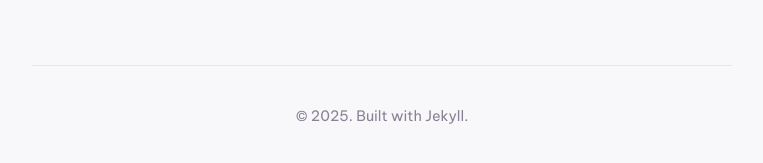
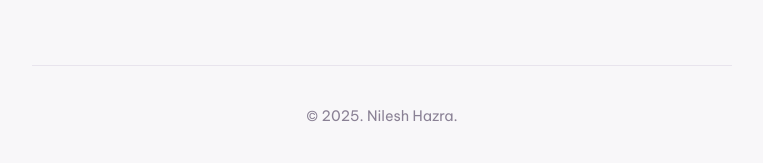
Before and after one commit to nileshhazra/second-brain, a Jekyll site: the page built from index.md, in a window 1280 px wide. Shown: the part 598-761 px from the top of the page, without its empty margins (258-1021 px from the left). Built offline with Jekyll 4.4.1, drawn with Linux system fonts in a browser that asks for light colours; some of the changed lines change nothing that is shown.

Commit message:
update links and footer

```diff
--- a/_layouts/default.html
+++ b/_layouts/default.html
@@ -26,10 +26,10 @@
     </div>
     <div class="header-controls">
       <div class="social-links">
-        <a href="#" aria-label="GitHub">
+        <a href="https://github.com/nileshhazra" aria-label="GitHub">
           <svg xmlns="http://www.w3.org/2000/svg" width="24" height="24" viewBox="0 0 24 24" fill="none" stroke="currentColor" stroke-width="2" stroke-linecap="round" stroke-linejoin="round"><path d="M9 19c-5 1.5-5-2.5-7-3m14 6v-3.87a3.37 3.37 0 0 0-.94-2.61c3.14-.35 6.44-1.54 6.44-7A5.44 5.44 0 0 0 20 4.77 5.07 5.07 0 0 0 19.91 1S18.73.65 16 2.48a13.38 13.38 0 0 0-7 0C6.27.65 5.09 1 5.09 1A5.07 5.07 0 0 0 5 4.77a5.44 5.44 0 0 0-1.5 3.78c0 5.42 3.3 6.61 6.44 7A3.37 3.37 0 0 0 9 18.13V22"></path></svg>
         </a>
-        <a href="#" aria-label="Twitter">
+        <a href="https://x.com/nileshhazra" aria-label="Twitter">
            <svg xmlns="http://www.w3.org/2000/svg" width="24" height="24" viewBox="0 0 24 24" fill="none" stroke="currentColor" stroke-width="2" stroke-linecap="round" stroke-linejoin="round"><path d="M23 3a10.9 10.9 0 0 1-3.14 1.53 4.48 4.48 0 0 0-7.86 3v1A10.66 10.66 0 0 1 3 4s-4 9 5 13a11.64 11.64 0 0 1-7 2c9 5 20 0 20-11.5a4.5 4.5 0 0 0-.08-.83A7.72 7.72 0 0 0 23 3z"></path></svg>
         </a>
       </div>
@@ -46,7 +46,7 @@
       </main>
 
       <footer class="site-footer">
-        <p>&copy; {{ "now" | date: "%Y" }}. Built with Jekyll.</p>
+        <p>&copy; {{ "now" | date: "%Y" }}. Nilesh Hazra.</p>
       </footer>
     </div>
 
```
